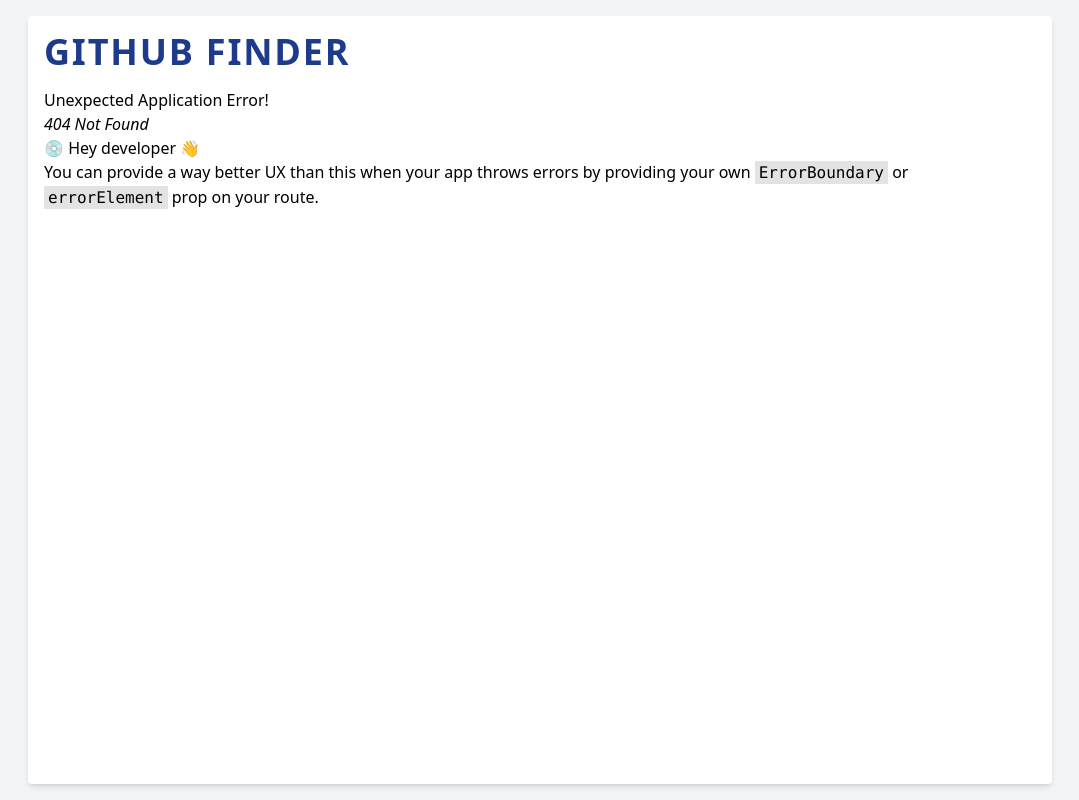
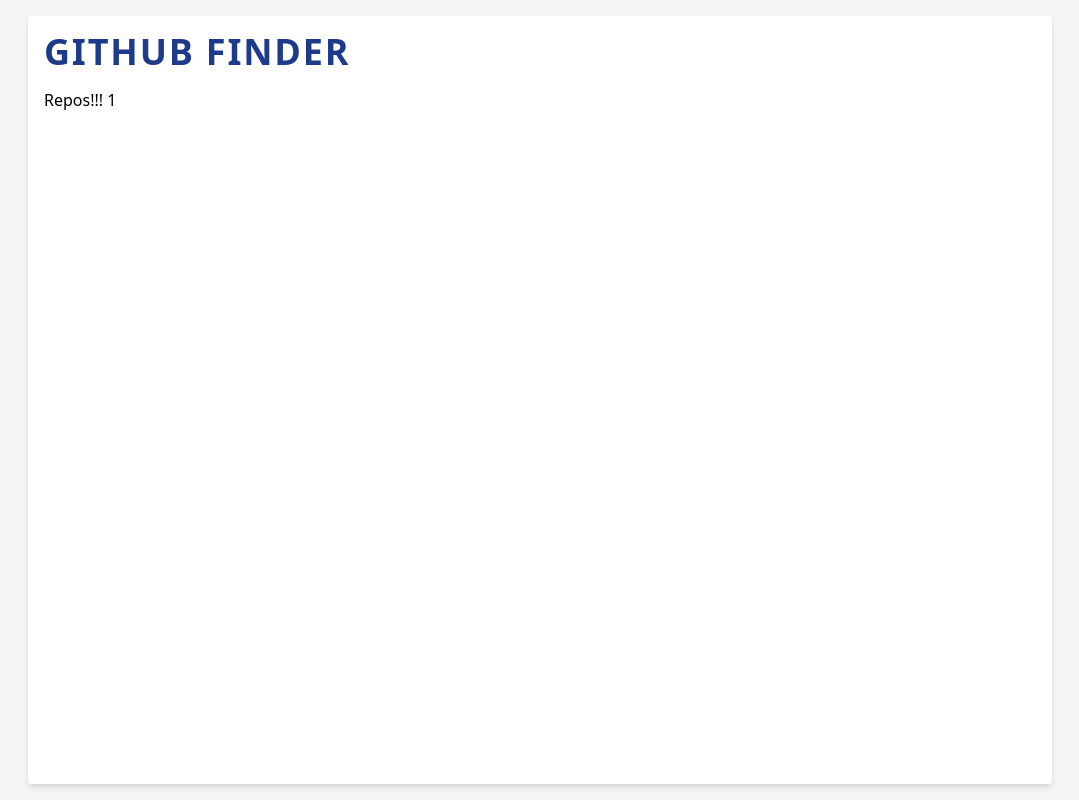
Before and after one commit to suhas86/git-clone-react-redux, a React (Vite) app: page /1/repos in a window 1280 px wide. Before the commit this address had no page. Shown: the whole page, without its empty margins (100-1179 px from the left). Built offline with nearby package versions, Linux system fonts and the light colour scheme.

Commit message:
repos route

```diff
--- a/src/main.tsx
+++ b/src/main.tsx
@@ -5,11 +5,16 @@
 import { store } from './redux/store/index.ts';
 import { RouterProvider, createBrowserRouter } from 'react-router-dom';
 import Home from './pages/Home.tsx';
+import Repos from './pages/Repos.tsx';
 
 const router = createBrowserRouter([
   {
     path: '/',
     element: <Home />,
+  },
+  {
+    path: '/:userName/repos',
+    element: <Repos />,
   },
 ]);
 
--- a/src/pages/Home.tsx
+++ b/src/pages/Home.tsx
@@ -10,6 +10,7 @@
 import { AppDispatch } from '../redux/types/types';
 import Loading from '../components/Loading';
 import Error from '../components/Error';
+import { NavLink } from 'react-router-dom';
 
 const Home: React.FC = () => {
   const { loading, users, error } = useSelector(
@@ -58,9 +59,17 @@
                   alt={`${user.login} avatar`}
                   className="w-16 h-16 rounded-full"
                 />
-                <span className="text-lg text-blue-950 font-medium">
-                  {user.login}
-                </span>
+                <div className="flex flex-col gap-0.5">
+                  <span className="text-lg text-blue-950 font-medium">
+                    {user.login}
+                  </span>
+                  <NavLink
+                    className="underline underline-offset-2 text-orange-500 hover:text-orange-600"
+                    to={`/${user.login}/repos`}
+                  >
+                    View repos
+                  </NavLink>
+                </div>
               </li>
             ))}
           </ul>
--- /dev/null
+++ b/src/pages/Repos.tsx
@@ -0,0 +1,9 @@
+import React from 'react';
+import { useParams } from 'react-router-dom';
+
+const Repos: React.FC = () => {
+  const { userName } = useParams();
+  return <p>Repos!!! {userName}</p>;
+};
+
+export default Repos;
```
